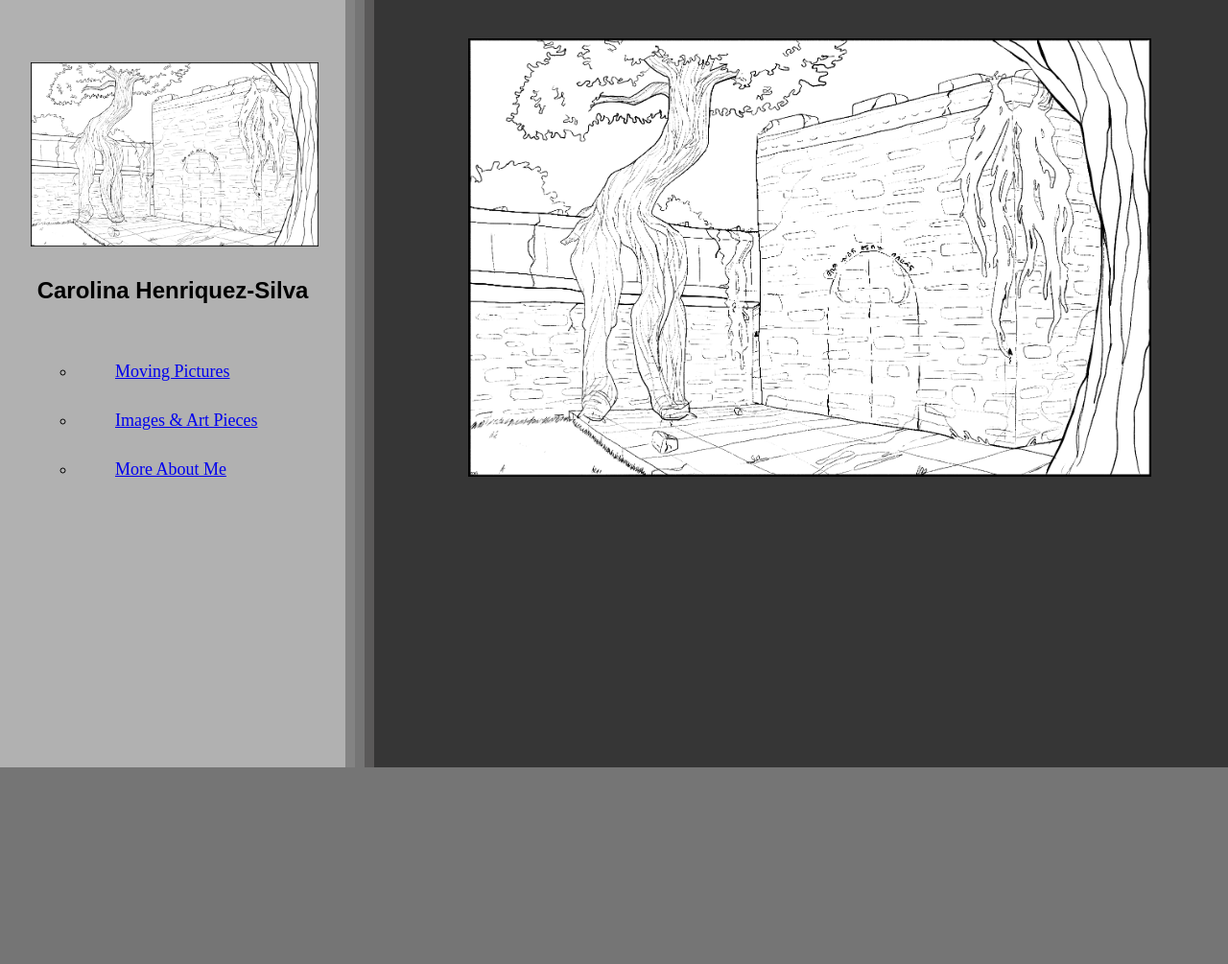
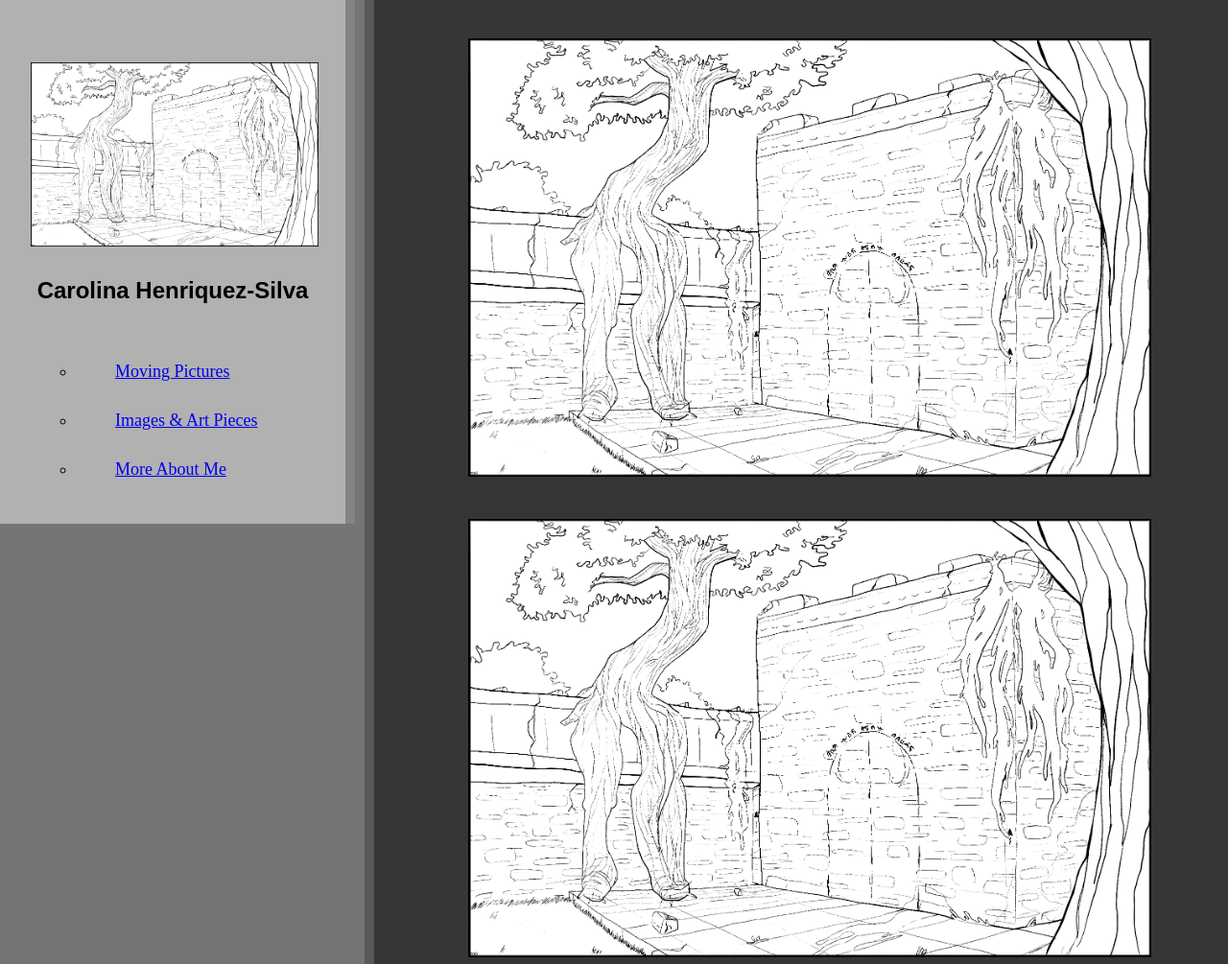
Before and after one commit to TheRealmBreaker/Gallery, a website: page index.html in a window 1280 px wide. Shown: the top 1005 px of the page at 96% size. Before the commit the page ends 800 px from the top, so only its background shows below. Drawn offline with Linux system fonts and the light colour scheme.

Commit message:
Changed style.

```diff
--- a/index.html
+++ b/index.html
@@ -5,9 +5,11 @@
 <title>Carolina Henriquez-Silva</title>
 </head>
 <body>
-<div class="navigation">
 
-    <nav>
+
+
+
+    <nav class="navigation" name="leftNav">
         <div class="flair"><img class="navImage" src="/public/img/img1.png" alt="test image"></div>
         <h1 class="webTitle">Carolina Henriquez-Silva</h1>
 
@@ -20,10 +22,17 @@
         </div>
     </nav>
 
-</div>
 
 
-<div class="viewport">
+<div class="viewport" name="rightViewport">
+
+    <div class="imageDiv">
+        <img class="imageObject" src="/public/img/img1.png" alt="test image">
+    </div>
+
+    <div class="imageDiv">
+        <img class="imageObject" src="/public/img/img1.png" alt="test image">
+    </div>
 
     <div class="imageDiv">
         <img class="imageObject" src="/public/img/img1.png" alt="test image">
--- a/public/css/style.css
+++ b/public/css/style.css
@@ -1,28 +1,25 @@
 html, body {
-    height: 100%;
-    width: 100%;
     margin: 0px;
     border: 0px;
     padding: 0px;
     background-color: rgb(117, 117, 117);
+    height: 100%;
 }
 
 /* Left Navigational Bar */
 
 .navigation {
-    position: relative;
+    position: sticky;
+    top: 0px;
     float: left;
-
     border: rgb(131, 131, 131);
     border-right-width: 10px;
     border-right-style: solid;
     background-color: rgb(177, 177, 177);
     width: 360px;
-    height: 100%;
 }
 
     .navImage{
-        position: relative;
         width: 300px;
         padding-top: 65px;
         padding-left: 32px;
@@ -56,7 +53,6 @@ html, body {
     position: absolute;
     display: inline-block;
     left: 380px;
-    height: 100%;
     background-color: rgb(54, 54, 54);
     border: rgb(90, 89, 89);
     border-left-style: Solid;
```
